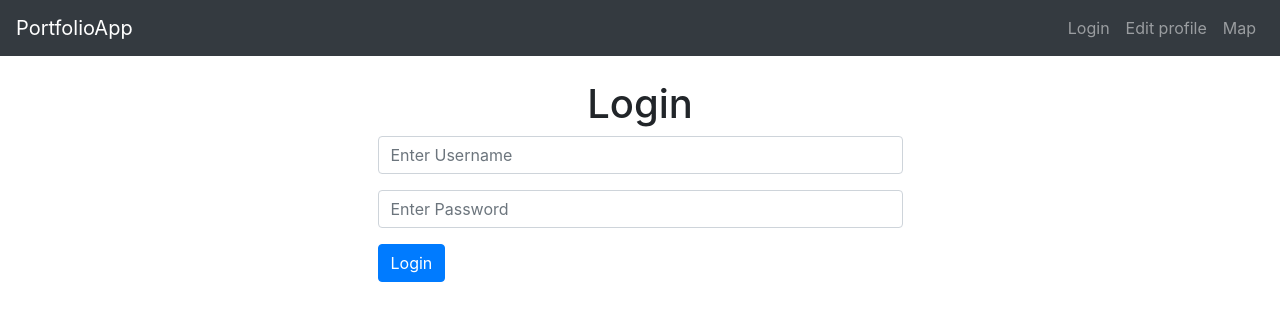
After one commit to Ofucho/Portfolio-App, a Django app: page /login_user/ in a window 1280 px wide. The commit adds this page. Shown: the top 321 px of the page. Run offline with Django 4.2, Linux system fonts and the light colour scheme.

Commit message:
User authentication (login and logout)

```diff
--- a/kartozaTechnicalAssignment/urls.py
+++ b/kartozaTechnicalAssignment/urls.py
@@ -15,10 +15,12 @@ Including another URLconf
 """
 from django.contrib import admin
 from django.urls import path
-from portfolioApp.views import index, edit_userprofile, view_map
+from portfolioApp.views import index,login_user,logout_user, edit_userprofile, view_map
 
 urlpatterns = [
     path('admin/', admin.site.urls),
+    path('login_user/',login_user, name='login_user'),
+    path('logout_user/',logout_user, name='logout_user'),
     path('', index, name='index'),
     path('edit_userprofile/', edit_userprofile, name='edit_userprofile'),
     path('view_map/', view_map, name='view_map'),
--- a/portfolioApp/views.py
+++ b/portfolioApp/views.py
@@ -1,3 +1,4 @@
+# Standard imports
 from django.shortcuts import render, redirect
 from django.contrib.auth.forms import UserCreationForm, UserChangeForm
 from django.contrib.auth import authenticate, login, logout
@@ -13,6 +14,28 @@ from folium.features import GeoJsonPopup, GeoJsonTooltip
 
 def index(request):
     return render(request, 'index.html', {})
+
+
+def login_user(request):
+    if request.method == 'POST':
+        username = request.POST['Username']
+        password = request.POST['Password']
+        user = authenticate(request, username=username, password=password)
+        if user is not None:
+            login(request, user)
+            messages.success(request, 'Login Successful')
+            return redirect('index')
+        else:
+            messages.success(request, 'Wrong username or password. Please try again!')
+            return redirect('login_user')
+    else:
+        return render(request, 'login.html', {})
+
+
+def logout_user(request):
+    logout(request)
+    messages.success(request, 'Logout Successful')
+    return redirect('index')
 
 
 def edit_userprofile(request):
@@ -31,22 +54,13 @@ def edit_userprofile(request):
 
 def view_map(request):
     location_as_geojson = serialize('geojson', userProfile.objects.all())
-    print(location_as_geojson)
+    # print(location_as_geojson)
     m = folium.Map()
-
-    # popup = GeoJsonPopup(
-    #     fields=["first_name", "last_name"],
-    #     aliases=["Parcel id :", "Owner id :", ],
-    #     localize=True, labels=True,
-    #     )
 
     geo = folium.GeoJson(location_as_geojson, name="geojson").add_to(m)
 
-    folium.features.GeoJsonPopup(fields=["phone_number", "home_address","username","first_name", "last_name", "email"]).add_to(geo)
-
-
-    # popup.add_to(geo)
-
+    folium.features.GeoJsonPopup(
+        fields=["username", "first_name", "last_name", "email", "phone_number", "home_address"]).add_to(geo)
 
     m = m._repr_html_()
 
--- a/templates/base.html
+++ b/templates/base.html
@@ -8,7 +8,7 @@
     <!-- Bootstrap CSS -->
     <link rel="stylesheet" href="https://cdn.jsdelivr.net/npm/bootstrap@4.6.2/dist/css/bootstrap.min.css" integrity="sha384-xOolHFLEh07PJGoPkLv1IbcEPTNtaed2xpHsD9ESMhqIYd0nLMwNLD69Npy4HI+N" crossorigin="anonymous">
 
-    <title>Hello, world!</title>
+    <title>PortfolioApp</title>
   </head>
   <body>
   <nav class="navbar navbar-expand-lg navbar navbar-dark bg-dark">
@@ -18,15 +18,29 @@
   </button>
   <div class="collapse navbar-collapse" id="navbarNavAltMarkup">
     <div class="navbar-nav ml-auto" >
-{#      <a class="nav-link active" href="#">Home <span class="sr-only">(current)</span></a>#}
-      <a class="nav-link" href="#">Login</a>
+        {% if user.is_authenticated %}
+            <a class="nav-link" href="{% url 'logout_user' %}">Logout</a>
+        {% else %}
+            <a class="nav-link" href="{% url 'login_user' %}">Login</a>
+        {% endif %}
       <a class="nav-link" href="{% url 'edit_userprofile' %}">Edit profile</a>
       <a class="nav-link" href="{% url 'view_map' %}">Map</a>
 
     </div>
   </div>
+
 </nav>
   <br/>
+    {% if messages %}
+    {% for message in messages %}
+        <div class="alert alert-warning alert-dismissible" role="alert">
+        <button class="close" data-dismiss="alert">
+            <small><sup></sup></small>
+        </button>
+        {{ message }}
+        </div>
+    {% endfor %}
+{% endif %}
   <div class="container">
   {% block content %}
 
--- /dev/null
+++ b/templates/login.html
@@ -0,0 +1,22 @@
+{% extends 'base.html' %}
+{% block content %}
+<h1 class="text-center">Login</h1>
+    <div class="col-md-6 offset-md-3">
+
+    <form method="post">
+
+        {% csrf_token %}
+
+        <div class="form-group">
+            <input type="text" class="form-control" placeholder="Enter Username" name="Username">
+        </div>
+
+       <div class="form-group">
+            <input type="password" class="form-control" placeholder="Enter Password" name="Password">
+        </div>
+
+        <button type="submit" class="btn btn-primary">Login</button>
+
+    </form>
+    </div>
+{% endblock %}
--- a/templates/map.html
+++ b/templates/map.html
@@ -1,6 +1,7 @@
 {% extends 'base.html' %}
 {% block content %}
-<h2 class="text-center">Map</h2>
+{#<h2 class="text-center">Map</h2>#}
+    <div class="container">
 {{ m | safe }}
-
+</div>
 {% endblock %}
```
